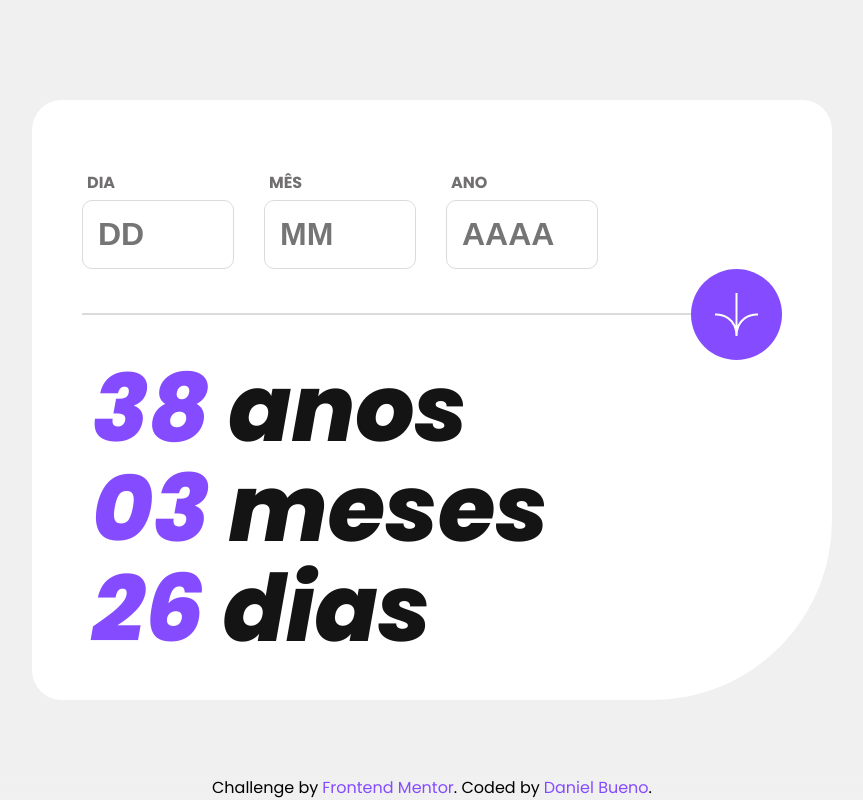
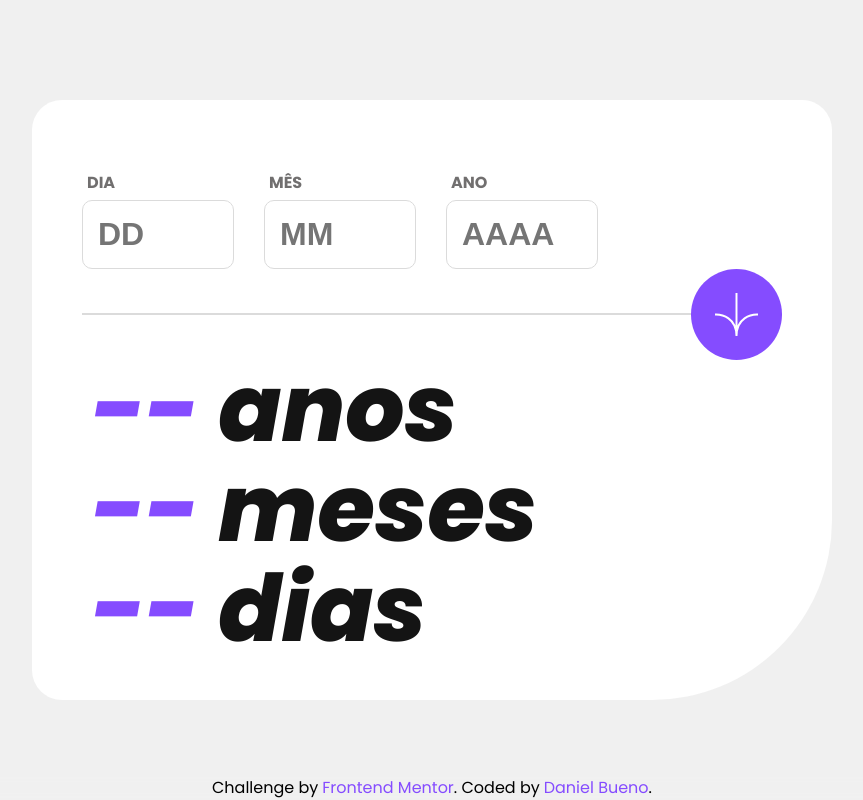
Before and after one commit to danielsrbueno/age-calculator, a plain HTML site: page index.htm in a window 1280 px wide. Shown: the whole page, without its empty margins (208-1071 px from the left). Drawn offline with Linux system fonts and the light colour scheme.

Commit message:
small modifications

```diff
--- a/index.htm
+++ b/index.htm
@@ -34,9 +34,9 @@
             <img src="img/icon-arrow.svg" alt="seta" id="button">
         </div>
         <section>
-            <h1 id="outAno"><i><span>38</span> anos</i></h1>
-            <h1 id="outMes"><i><span>03</span> meses</i></h1>
-            <h1 id="outAno"><i><span>26</span> dias</i></h1>
+            <h1 id="outAno"><i><span>--</span> anos</i></h1>
+            <h1 id="outMes"><i><span>--</span> meses</i></h1>
+            <h1 id="outAno"><i><span>--</span> dias</i></h1>
         </section>
     </main>
 
```
